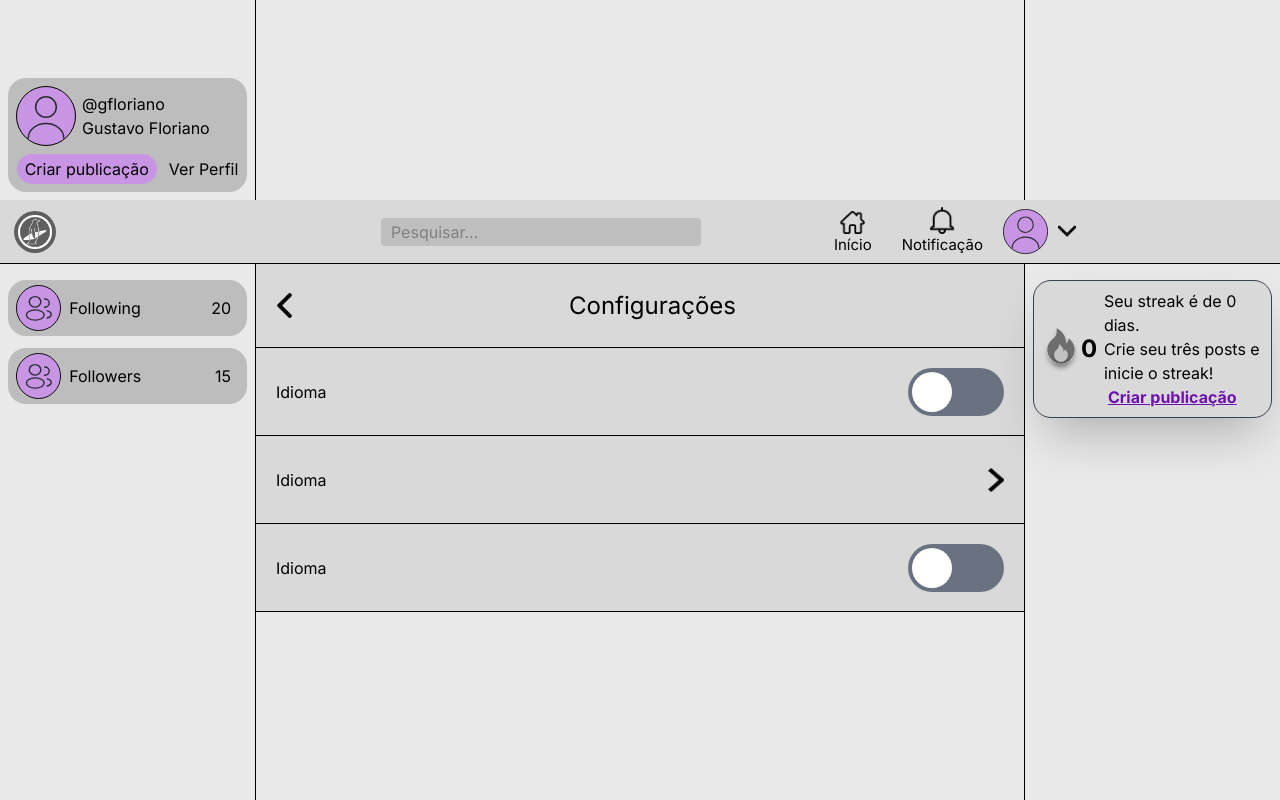
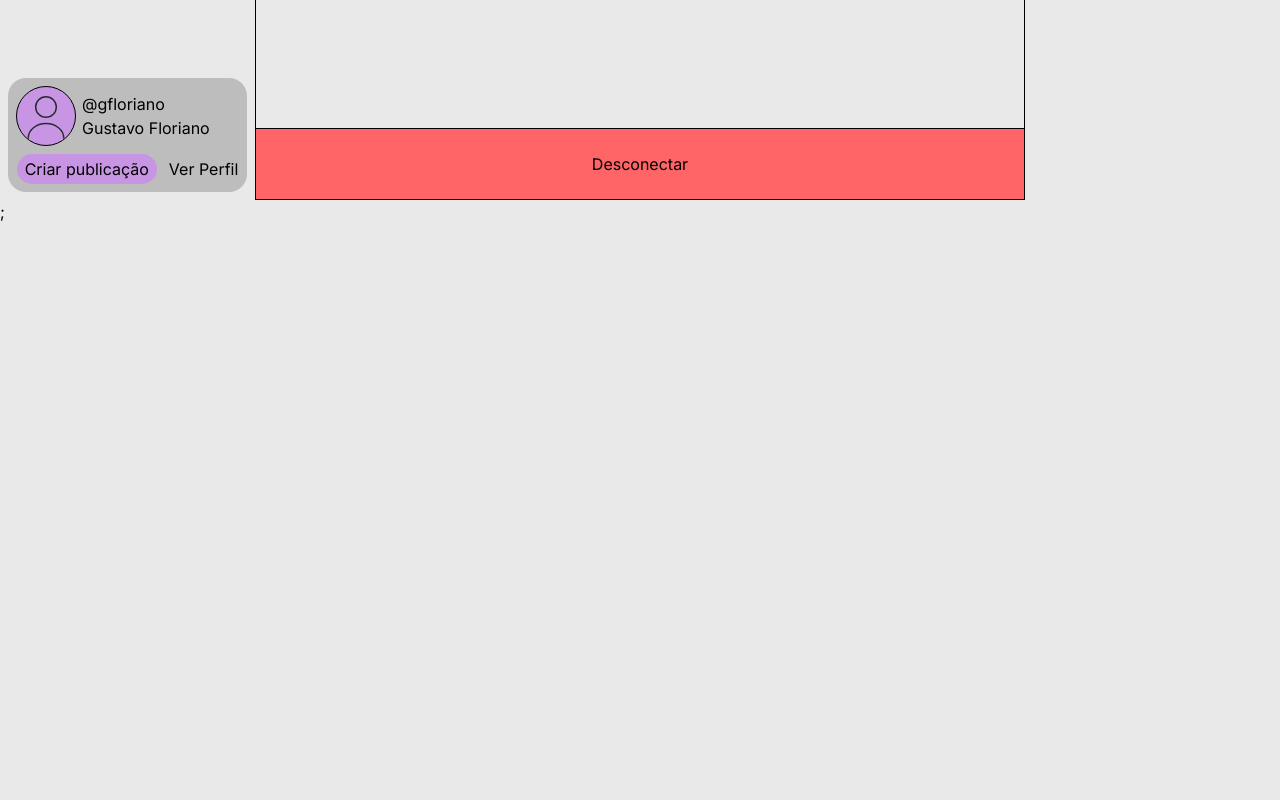
Before and after one commit to catolica-faculdade/pinguin-project, a React (Vite) app: page /settings in a window 1280 px wide. Shown: the part 600-1400 px from the top of the page. After the commit the page ends 824 px from the top, so only its background shows below. Built offline with nearby package versions, Linux system fonts and the light colour scheme.

Commit message:
feat: exit actions working

```diff
--- a/src/Pages/Settings.jsx
+++ b/src/Pages/Settings.jsx
@@ -4,6 +4,7 @@ import NavBar from "../components/General/NavBar";
 import TitleBar from "../components/General/TitleBar";
 import Setting from "../components/General/Setting";
 import { useState } from "react";
+import ExitPopUp from "../components/ExitPopUp";
 
 
 function SettingsPage() {
@@ -11,8 +12,11 @@ function SettingsPage() {
         { id: 1, checked: false },
         { id: 3, checked: false }
     ]);
+    const [exitPopUp, setExitPopUp] = useState(false);
 
-
+    function changeExitPopUp() {
+        setExitPopUp(!exitPopUp);
+    }
     const handleToggle = (id) => {
         setToggles((prev) =>
         prev.map((item) =>
@@ -28,7 +32,8 @@ function SettingsPage() {
         <NavBar />
             <section className="flex h-dvh pt-[8vh]">
                 <LeftMenu />
-            <div className="w-full md:w-3/5">
+                <div className="w-full h-full md:w-3/5 flex flex-col justify-between">
+                    <div>
                         <TitleBar text={"Configurações"} />
                         <Setting text={"Notificações"} toggle={true} id={1} link="/notificacoes" checked={getChecked(1)} onToggle={handleToggle}/>
                         <Setting text={"Idioma"} toggle={false} id={2} link="/idiomas"/>
@@ -36,20 +41,17 @@ function SettingsPage() {
                         <Setting text={"Conta"} toggle={false} id={4} link="/conta" />
                         <Setting text={"Ajuda"} toggle={false} id={5} link="/ajuda" />
                     </div>
+                    <div>
+                        <div className="flex justify-center items-center cursor-pointer" onClick={changeExitPopUp}>
+                            <div className="flex bg-red-400 text-center border-b border-t border-black w-full h-18 items-center justify-center p-2 pl-5 pr-5">
+                                <p>Desconectar</p>
+                            </div>
+                        </div>
+                    </div>
+                </div>
                 <RightMenu />
             </section>
-
-            <NavBar/>
-            <section className="flex h-dvh pt-[8vh] shadow-">
-                <LeftMenu/>
-                <div className="w-full md:w-3/5">
-                    <TitleBar text={"Configurações"}/>
-                    <Setting text={"Idioma"} toggle={true}/>
-                    <Setting text={"Idioma"} toggle={false}/>
-                    <Setting text={"Idioma"} toggle={true}/>
-                    </div>
-                <RightMenu/>
-            </section>
+            <ExitPopUp exitPopUp={exitPopUp} setExitPopUp={setExitPopUp}/>
         </section>
     );
 }
```
Lines whose indentation alone changed are shown as unchanged.
